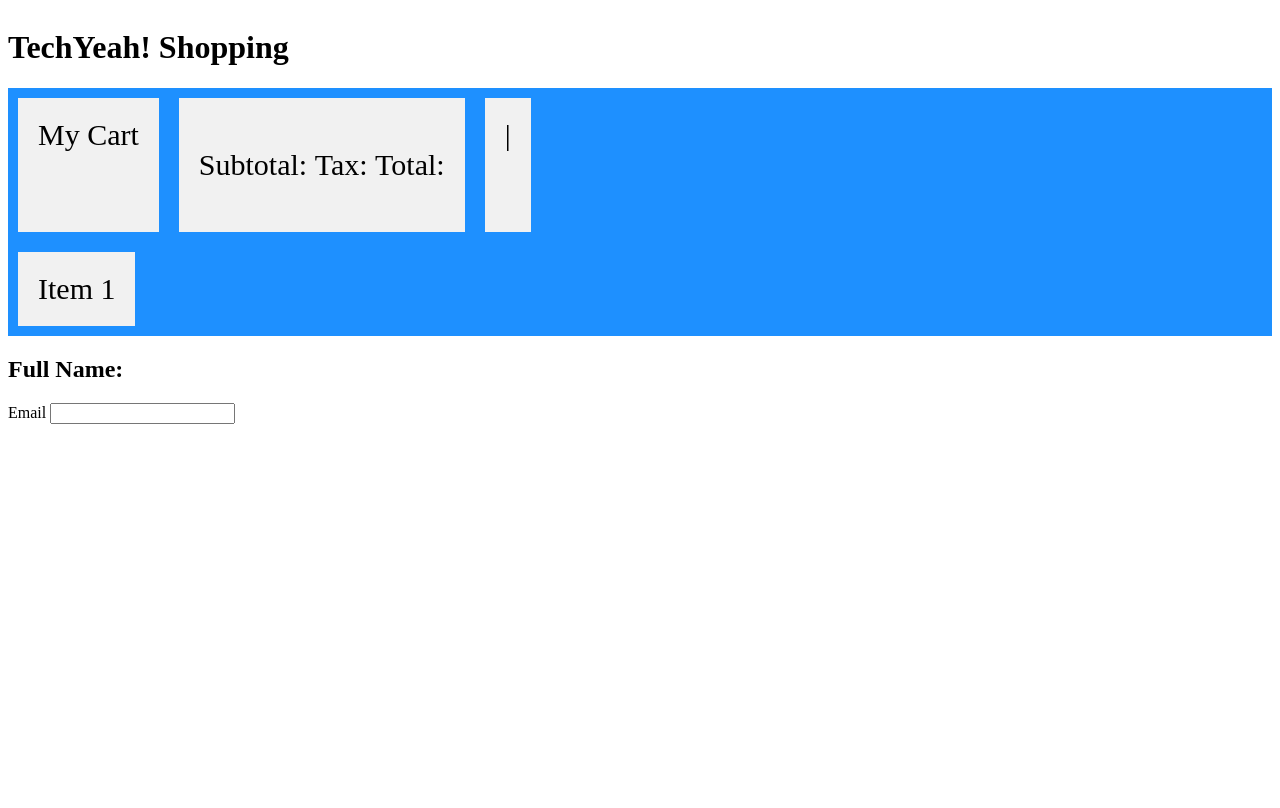
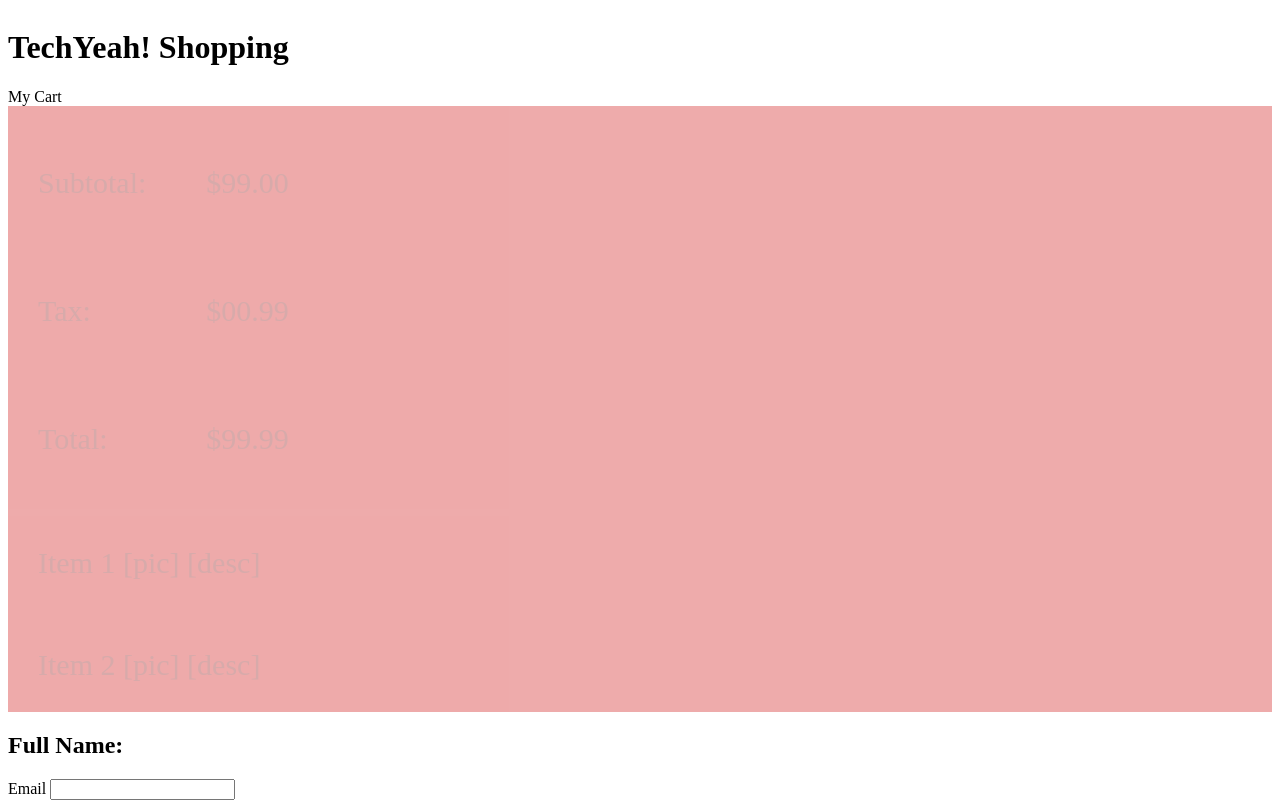
Before and after one commit to AlirpJ/ITMD362-project1, a website: page index.html in a window 1280 px wide. Drawn offline with Linux system fonts and the light colour scheme.

Commit message:
Format flex containers

```diff
--- a/index.html
+++ b/index.html
@@ -23,19 +23,30 @@
 </div>
 -->
 
-
+<div>My Cart</div>
 <div class="flex-container">
-  <div>My Cart</div>
   <div>
     <p>Subtotal: </p>
+    <br></br>
     <p>Tax: </p>
+    <br></br>
     <p>Total: </p>
   </div>
-  <div>|</div>
+  <div>
+    <p>$99.00</p>
+    <br></br>
+    <p>$00.99</p>
+    <br></br>
+    <p>$99.99</p>
+  </div>
 </div>
 
 <div class="flex-container">
-  <div>Item 1</div>
+  <div>
+  <div class = 'b'>Item 1 [pic] [desc]</div>
+  <br></br>
+  <div class = 'b'>Item 2 [pic] [desc]</div>
+</div>
 
 </div>
 
--- a/screen.css
+++ b/screen.css
@@ -25,7 +25,7 @@ div.a{
 }
 div.b{
    /*font-family: 'Dongle', sans-serif;*/
-   font-size: 1.21em;
+   font-size: 1em;
 }
 div.c{
    /*font-family: 'Nunito', sans-serif;*/
@@ -34,7 +34,7 @@ div.c{
 }
 div.d{
    /*font-family: 'Nunito', sans-serif;*/
-   font-size: 0.68em;
+   font-size: 0.60em;
 }
 
 .pquote {
@@ -52,11 +52,13 @@ blockquote {
 
 .flex-container {
   display: flex;
-  background-color: DodgerBlue;
+  background-color: #cc0000;
+  opacity: 0.33;
 }
 
 .flex-container > div {
-  background-color: #f1f1f1;
+  background-color: #cc0000;
+  opacity: 0.33;
   margin: 10px;
   padding: 20px;
   font-size: 30px;
```
